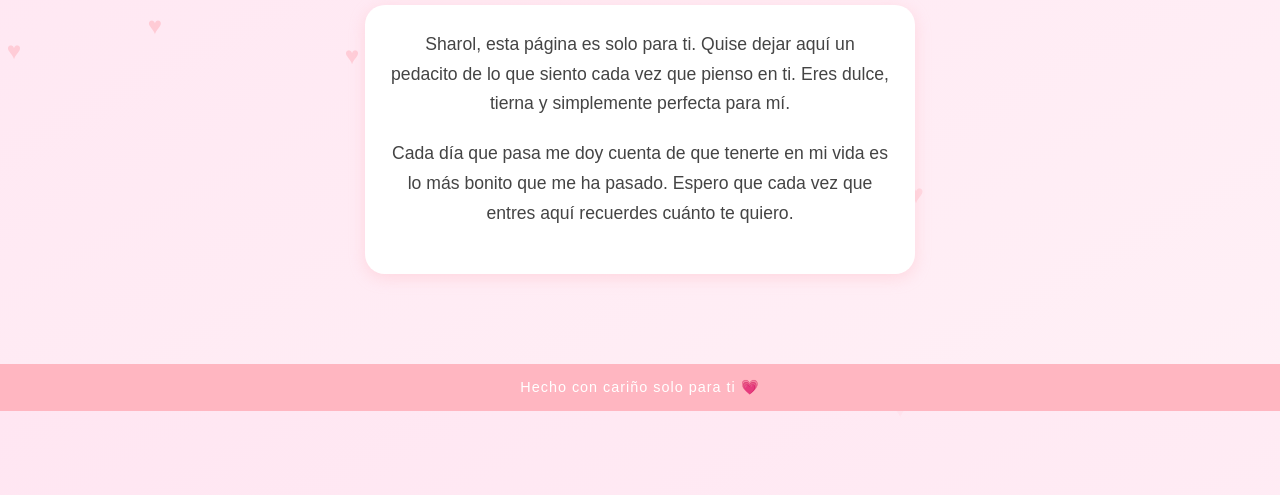
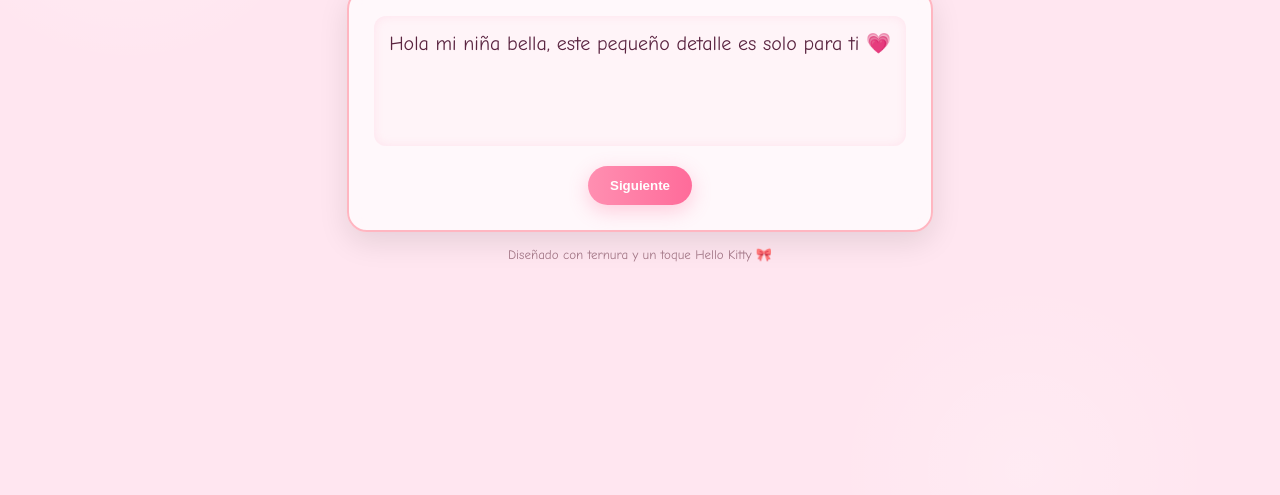
Before and after one commit to danielcav9101-star/Sharol-Garcia, a plain HTML site: page index.html in a window 1280 px wide. Shown: the part 305-800 px from the top of the page. Drawn offline with Linux system fonts and the light colour scheme.

Commit message:
Refactor HTML structure and update styles

```diff
--- a/index.html
+++ b/index.html
@@ -1,147 +1,212 @@
-<!DOCTYPE html>
+<!doctype html>
 <html lang="es">
 <head>
-  <meta charset="UTF-8" />
-  <meta name="viewport" content="width=device-width, initial-scale=1.0" />
-  <title>Para mi Sharol 💗</title>
+  <meta charset="utf-8" />
+  <meta name="viewport" content="width=device-width,initial-scale=1" />
+  <title>Para mi niña bella 🎀</title>
   <style>
-    body {
-      margin: 0;
-      font-family: 'Poppins', sans-serif;
-      background: linear-gradient(to bottom right, #ffe6f2, #fff0f6);
-      color: #444;
-      text-align: center;
-      overflow-x: hidden;
+    :root{
+      --bg:#ffe6f0;
+      --accent:#ff8fb1;
+      --white:#ffffff;
+      --pink-light:#fff4f8;
+      --kitty-pink:#ffb6c1;
+    }
+    html,body{
+      height:100%;
+      margin:0;
+      font-family:'Poppins', 'Comic Sans MS', Arial, sans-serif;
+      background:var(--bg);
+      overflow:hidden;
+    }
+    .container{
+      min-height:100vh;
+      display:flex;
+      flex-direction:column;
+      align-items:center;
+      justify-content:center;
+      text-align:center;
+      padding:30px;
+      background:
+        radial-gradient(circle at 10% 20%, rgba(255,255,255,0.3), transparent 15%),
+        radial-gradient(circle at 80% 90%, rgba(255,255,255,0.2), transparent 15%),
+        var(--bg);
+      position:relative;
+      z-index:2;
+    }
+    h1{
+      color:var(--accent);
+      font-size:28px;
+      margin-bottom:8px;
+    }
+    p{
+      color:#a64b6a;
+      font-weight:500;
     }
 
-    header {
-      background-color: #ffb6c1;
-      color: white;
-      padding: 25px 10px;
-      font-size: 1.8rem;
-      font-weight: bold;
-      letter-spacing: 2px;
-      box-shadow: 0 3px 10px rgba(0,0,0,0.1);
+    .card{
+      background:rgba(255,255,255,0.7);
+      backdrop-filter:blur(8px);
+      border:2px solid var(--kitty-pink);
+      border-radius:20px;
+      padding:25px;
+      max-width:650px;
+      box-shadow:0 10px 30px rgba(0,0,0,0.1);
     }
 
-    .container {
-      padding: 30px 20px;
+    #messageBox{
+      min-height:100px;
+      font-size:20px;
+      color:#5a2440;
+      margin-bottom:20px;
+      padding:15px;
+      background:var(--pink-light);
+      border-radius:12px;
+      box-shadow:inset 0 0 10px rgba(255,200,220,0.4);
     }
 
-    .kitty {
-      width: 120px;
-      animation: float 3s ease-in-out infinite;
-      margin-bottom: 15px;
+    .btn{
+      background:linear-gradient(90deg,var(--accent),#ff6b9a);
+      color:white;
+      border:none;
+      padding:12px 22px;
+      border-radius:999px;
+      font-weight:bold;
+      cursor:pointer;
+      transition:transform .12s ease;
+      box-shadow:0 6px 20px rgba(255,100,150,0.3);
+    }
+    .btn:active{transform:scale(.97);}
+    footer{
+      margin-top:15px;
+      font-size:13px;
+      color:#8b5a6b;
+      opacity:0.8;
     }
 
-    @keyframes float {
-      0%, 100% { transform: translateY(0); }
-      50% { transform: translateY(-10px); }
+    canvas#hearts{
+      position:fixed;
+      inset:0;
+      pointer-events:none;
+      z-index:0;
     }
 
-    h1 {
-      color: #ff69b4;
-      font-size: 2.3rem;
-      margin-bottom: 15px;
+    @keyframes fadeIn {
+      from{opacity:0; transform:translateY(8px);}
+      to{opacity:1; transform:translateY(0);}
     }
-
-    p {
-      font-size: 1.1rem;
-      line-height: 1.7;
-      max-width: 600px;
-      margin: 0 auto 20px;
-    }
-
-    .card {
-      background: white;
-      border-radius: 20px;
-      padding: 25px;
-      margin: 20px auto;
-      max-width: 500px;
-      box-shadow: 0 4px 15px rgba(255,182,193,0.4);
-      transition: transform 0.2s ease;
-    }
-
-    .card:hover {
-      transform: scale(1.03);
-    }
-
-    footer {
-      background: #ffb6c1;
-      color: white;
-      padding: 15px;
-      margin-top: 40px;
-      font-size: 0.9rem;
-      letter-spacing: 1px;
-    }
-
-    .hearts {
-      position: fixed;
-      top: 0;
-      left: 0;
-      width: 100%;
-      height: 100%;
-      pointer-events: none;
-      overflow: hidden;
-      z-index: -1;
-    }
-
-    .heart {
-      position: absolute;
-      color: #ffb6c1;
-      font-size: 20px;
-      animation: fall 5s linear infinite;
-    }
-
-    @keyframes fall {
-      0% { transform: translateY(-10px) scale(1); opacity: 1; }
-      100% { transform: translateY(100vh) scale(1.5); opacity: 0; }
-    }
+    .fade-in{animation:fadeIn .4s ease;}
   </style>
 </head>
 <body>
-
-  <div class="hearts" id="hearts"></div>
-
-  <header>
-    Para mi Sharol 💗
-  </header>
+  <canvas id="hearts"></canvas>
 
   <div class="container">
-    <img src="https://upload.wikimedia.org/wikipedia/en/0/05/Hello_Kitty_character_portrait.png" alt="Hello Kitty" class="kitty" />
+    <main class="card">
+      <div id="messageBox" class="fade-in">
+        Hola mi niña bella, este pequeño detalle es solo para ti 💗
+      </div>
 
-    <h1>Eres mi persona favorita</h1>
+      <div style="display:flex;gap:10px;justify-content:center;flex-wrap:wrap;">
+        <button id="nextBtn" class="btn">Siguiente</button>
+      </div>
+    </main>
 
-    <div class="card">
-      <p>
-        Sharol, esta página es solo para ti.
-        Quise dejar aquí un pedacito de lo que siento cada vez que pienso en ti.
-        Eres dulce, tierna y simplemente perfecta para mí.
-      </p>
-      <p>
-        Cada día que pasa me doy cuenta de que tenerte en mi vida
-        es lo más bonito que me ha pasado.
-        Espero que cada vez que entres aquí recuerdes cuánto te quiero.
-      </p>
-    </div>
+    <footer>Diseñado con ternura y un toque Hello Kitty 🎀</footer>
   </div>
 
-  <footer>
-    Hecho con cariño solo para ti 💗
-  </footer>
+  <script>
+    const mensajes = [
+      "Eres mi persona favorita",
+      "Siempre estaré para ti",
+      "Te quiero demasiado, mi niña bella",
+      "Tu presencia me da mucha tranquilidad",
+      "No olvides lo valiosa que eres para mí"
+    ];
 
-  <script>
-    const hearts = document.getElementById('hearts');
-    function createHeart() {
-      const heart = document.createElement('div');
-      heart.className = 'heart';
-      heart.textContent = '♥';
-      heart.style.left = Math.random() * 100 + 'vw';
-      heart.style.animationDuration = (2 + Math.random() * 3) + 's';
-      hearts.appendChild(heart);
-      setTimeout(() => heart.remove(), 5000);
+    const finalTitle = "Mi Hello Kitty especial";
+    const finalSubtitle = "Gracias por llenar mi mundo de ternura";
+
+    const textEl = document.getElementById('messageBox');
+    const nextBtn = document.getElementById('nextBtn');
+
+    let index = -1;
+
+    nextBtn.addEventListener('click', showNext);
+
+    function showNext(){
+      index++;
+      if(index < mensajes.length){
+        fadeText(mensajes[index]);
+        popHeart();
+      } else if(index === mensajes.length){
+        showFinal();
+      }
     }
-    setInterval(createHeart, 400);
+
+    function showFinal(){
+      textEl.innerHTML = `<strong>${finalTitle}</strong><div style="margin-top:10px;font-size:0.95em;">${finalSubtitle}</div>`;
+      textEl.classList.add('fade-in');
+      nextBtn.style.display = "none";
+      burstHearts(25);
+    }
+
+    function fadeText(msg){
+      textEl.classList.remove('fade-in');
+      void textEl.offsetWidth;
+      textEl.textContent = msg;
+      textEl.classList.add('fade-in');
+    }
+
+    // Hearts animation
+    const canvas = document.getElementById('hearts');
+    const ctx = canvas.getContext('2d');
+    let W = canvas.width = innerWidth;
+    let H = canvas.height = innerHeight;
+    window.addEventListener('resize',()=>{W=canvas.width=innerWidth;H=canvas.height=innerHeight;});
+
+    class Heart{
+      constructor(){this.reset();}
+      reset(){
+        this.x=Math.random()*W;
+        this.y=H+Math.random()*200;
+        this.size=6+Math.random()*20;
+        this.vy=0.6+Math.random()*1.5;
+        this.vx=-0.5+Math.random();
+        this.opacity=0.5+Math.random()*0.5;
+        this.color=`rgba(255,182,193,${this.opacity})`;
+      }
+      update(){this.y-=this.vy;this.x+=this.vx;if(this.y<-50)this.reset();}
+      draw(){
+        ctx.beginPath();
+        const s=this.size;
+        ctx.moveTo(this.x,this.y+s/4);
+        ctx.bezierCurveTo(this.x,this.y,this.x-s/2,this.y,this.x-s/2,this.y+s/4);
+        ctx.bezierCurveTo(this.x-s/2,this.y+s/2,this.x,this.y+s/1.2,this.x,this.y+s);
+        ctx.bezierCurveTo(this.x,this.y+s/1.2,this.x+s/2,this.y+s/2,this.x+s/2,this.y+s/4);
+        ctx.bezierCurveTo(this.x+s/2,this.y,this.x,this.y,this.x,this.y+s/4);
+        ctx.fillStyle=this.color;
+        ctx.fill();
+      }
+    }
+
+    const hearts=[];
+    for(let i=0;i<25;i++)hearts.push(new Heart());
+    function animate(){
+      ctx.clearRect(0,0,W,H);
+      hearts.forEach(h=>{h.update();h.draw();});
+      requestAnimationFrame(animate);
+    }
+    animate();
+
+    function popHeart(){
+      const h=new Heart();
+      h.x=W/2+(Math.random()-0.5)*200;
+      h.y=H/2;
+      hearts.push(h);
+      setTimeout(()=>{const i=hearts.indexOf(h);if(i>-1)hearts.splice(i,1);},1500);
+    }
+    function burstHearts(count){for(let i=0;i<count;i++){setTimeout(popHeart,i*30);}}
   </script>
 </body>
 </html>
```
